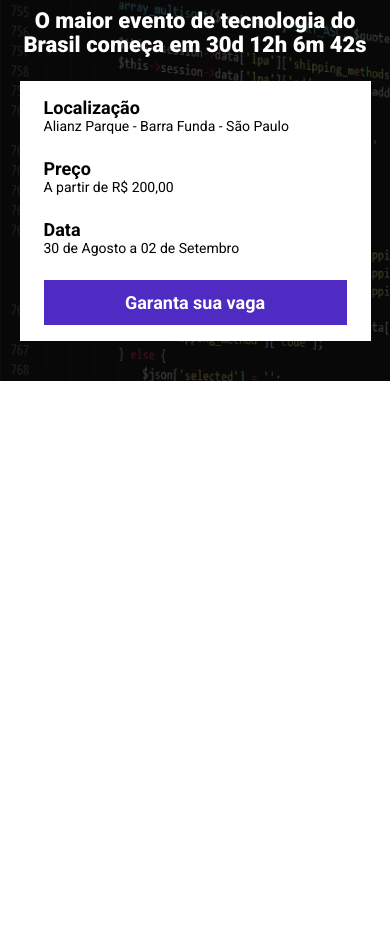
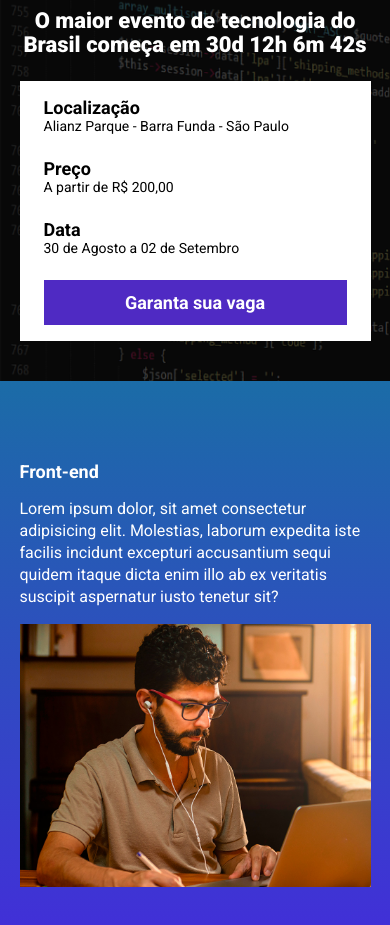
Before and after one commit to maxh33/event-page, a website built with Parcel: page src/index.html in a window 390 px wide. Shown: the part 95-1020 px from the top of the page. Before the commit the page ends 844 px from the top, so only its background shows below. Built offline with nearby package versions, Linux system fonts and the light colour scheme.

Commit message:
feat: events Front-end

```diff
--- a/src/index.html
+++ b/src/index.html
@@ -39,6 +39,18 @@
         </div>
     </header>
 
+    <section class="event">
+        <div class="container">
+            <div class="event__details">
+                <h2 class="event__details__title">Front-end</h2>
+                <p class="event__details__description">
+                    Lorem ipsum dolor, sit amet consectetur adipisicing elit. Molestias, laborum expedita iste facilis incidunt excepturi accusantium sequi quidem itaque dicta enim illo ab ex veritatis suscipit aspernatur iusto tenetur sit?
+                </p>
+            </div>
+            <img class="event__image" src="./images/frontend.png" alt="Front-end">
+        </div>
+    </section>
+
 
 
 
--- /dev/null
+++ b/src/styles/_event.scss
@@ -0,0 +1,41 @@
+.event {
+    padding: 80px 0;
+    background-image: linear-gradient(#1b6ca7, #442bdb);
+    .container{
+        display: flex;
+    }
+
+    &__image {
+        max-width: 360px;
+    }
+
+    &__details {
+        margin-right: 40px;
+        &__title {
+            font-size: 18px;
+            font-weight: bold;
+            margin-bottom: 16px;
+        }
+
+        &__description {
+            font-size: 16px;
+            line-height: 22px;
+        }
+
+    }
+
+    @media (max-width: 640px) {
+        .container {
+            display: block;
+        }
+
+        &__image {
+            width: 100%;
+        }
+
+        &__details {
+            margin-right: 0;
+            margin-bottom: 16px;
+        }
+    }
+}
--- a/src/styles/main.scss
+++ b/src/styles/main.scss
@@ -1,6 +1,7 @@
 @use '_hero';
 @use 'components/infos_bar';
 @use 'components/buttons';
+@use '_event';
 
 * {
     margin: 0;
```
